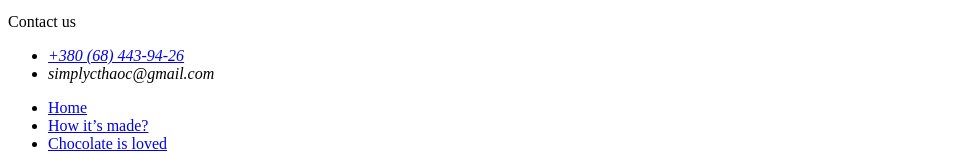
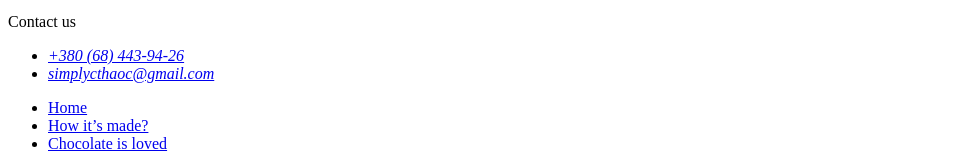
Before and after one commit to mary-lysenko/fs120-l-, a plain HTML site: page index.html in a window 1280 px wide. Shown: the part 2427-2582 px from the top of the page, without its empty margins (0-959 px from the left). Drawn offline with Linux system fonts and the light colour scheme.

Commit message:
fix mail

```diff
--- a/index.html
+++ b/index.html
@@ -192,7 +192,7 @@
         <ul>
           <li><a href="tel:+380684439426">+380 (68) 443-94-26</a></li>
           <li>
-            <a href="mailto:simplycthаoc@gmail.com"></a>simplycthаoc@gmail.com
+            <a href="mailto:simplycthаoc@gmail.com">simplycthаoc@gmail.com</a>
           </li>
         </ul>
       </address>
```
